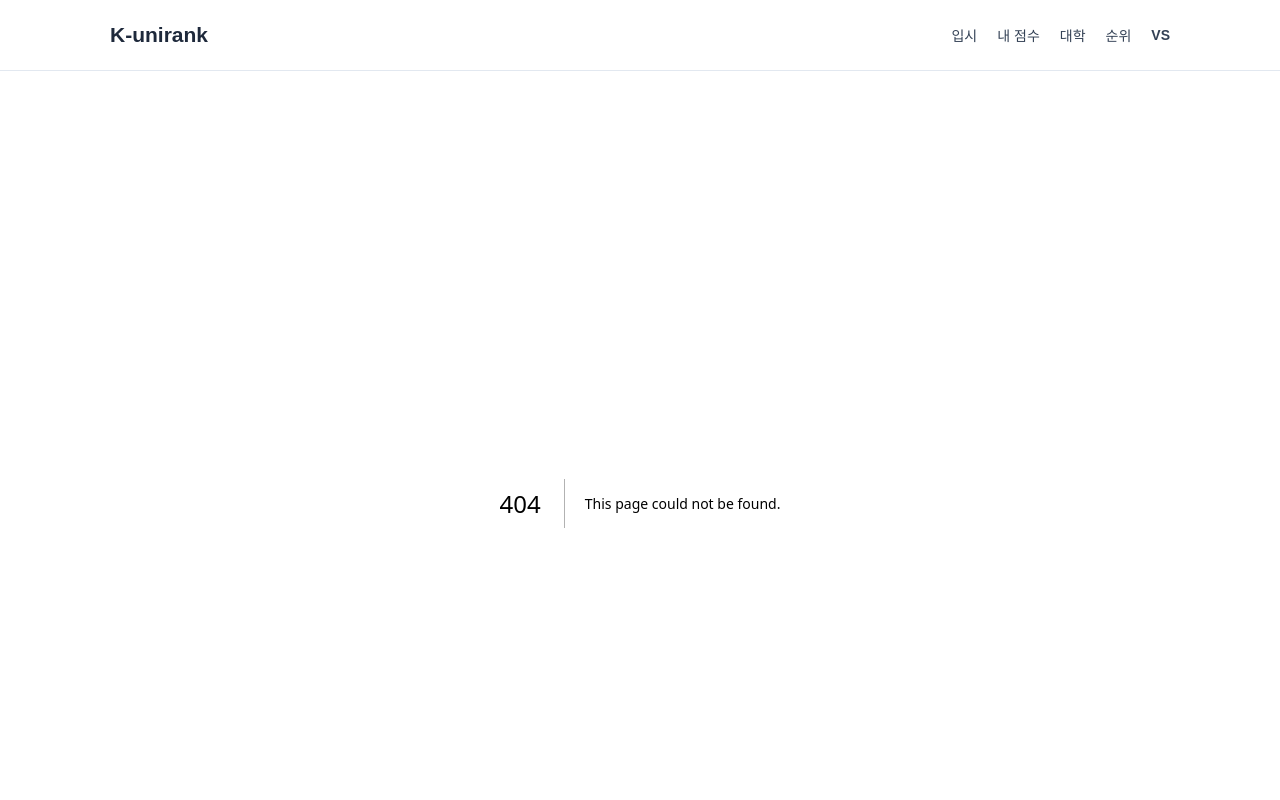
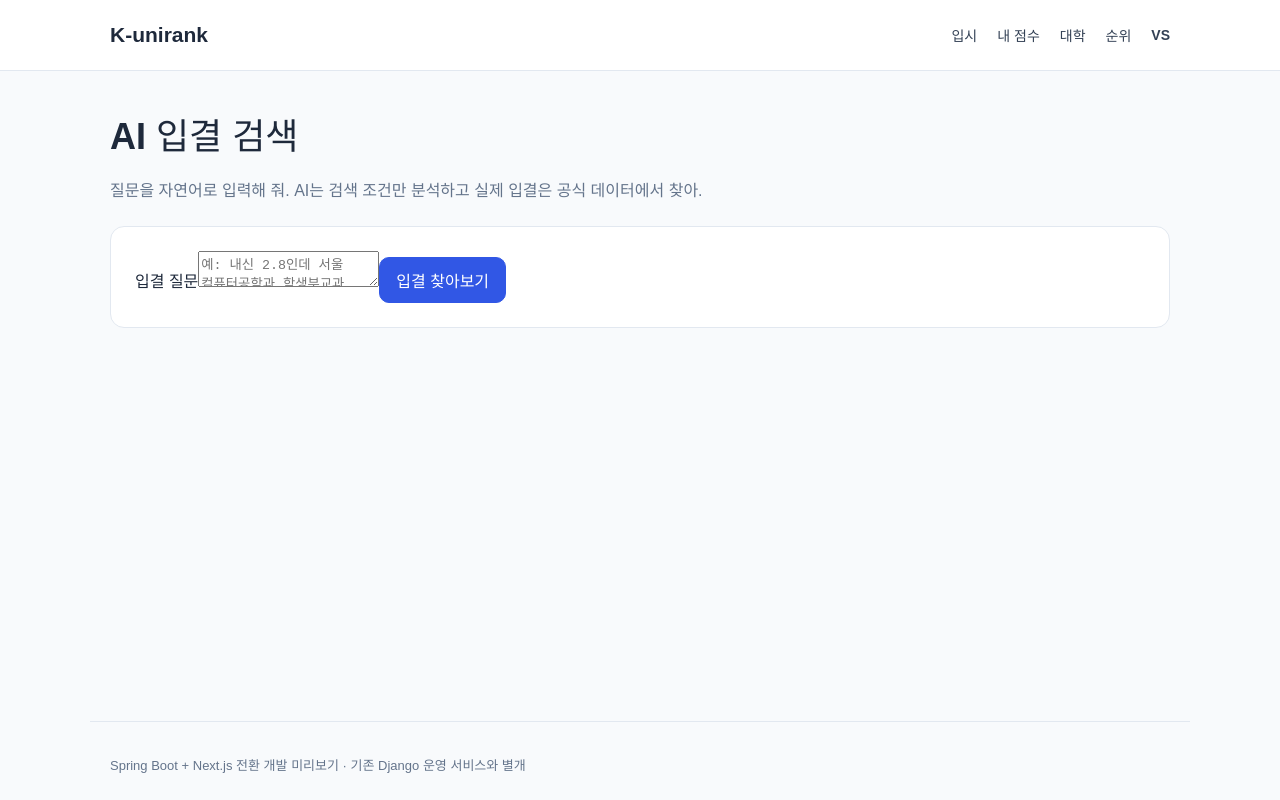
Before and after one commit to dh1180/K-unirank_FrontEnd, a Next.js app: page /ai in a window 1280 px wide. Before the commit this address had no page. Shown: the top 800 px of the page. Built offline with nearby package versions, Linux system fonts and the light colour scheme.

Commit message:
feat: React 자연어 입결 질문·근거 결과 화면 구현
- AI 질문 입력과 API 장애·기능 비활성 안내 처리
- Spring 조회 입결 컷과 대학·학과 출처 링크 표시
- 합격 가능성 단정 없이 과거 자료임을 명시

```diff
--- /dev/null
+++ b/src/app/ai/page.tsx
@@ -0,0 +1,86 @@
+"use client";
+
+import Link from "next/link";
+import { useState, type FormEvent } from "react";
+import type { GradeComparison } from "@/lib/types";
+
+type Reply = {
+  filters: { grade: number; year: number | null; major: string | null; region: string | null };
+  admissions: GradeComparison;
+  evidencePolicy: string;
+};
+
+export default function AiPage() {
+  const [question, setQuestion] = useState("");
+  const [result, setResult] = useState<Reply | null>(null);
+  const [error, setError] = useState("");
+  const [pending, setPending] = useState(false);
+
+  async function submit(e: FormEvent<HTMLFormElement>) {
+    e.preventDefault();
+    if (pending) return;
+    setPending(true);
+    setResult(null);
+    setError("");
+    try {
+      const response = await fetch("/api/ai/questions", {
+        method: "POST", credentials: "same-origin",
+        headers: { "Content-Type": "application/json" },
+        body: JSON.stringify({ question }),
+      });
+      const payload = await response.json();
+      if (!response.ok) {
+        throw new Error(typeof payload?.detail === "string" ? payload.detail : "AI 조회에 실패했어.");
+      }
+      setResult(payload as Reply);
+    } catch (ex) {
+      setError(ex instanceof Error ? ex.message : "서버에 연결할 수 없어.");
+    } finally {
+      setPending(false);
+    }
+  }
+
+  return (
+    <>
+      <section className="page-header">
+        <h1>AI 입결 검색</h1>
+        <p>질문을 자연어로 입력해 줘. AI는 검색 조건만 분석하고 실제 입결은 공식 데이터에서 찾아.</p>
+      </section>
+      <section className="panel">
+        <form onSubmit={submit} className="ai-form">
+          <label htmlFor="ai-question">입결 질문</label>
+          <textarea id="ai-question" required minLength={8} maxLength={500}
+                    value={question} onChange={e => setQuestion(e.target.value)}
+                    placeholder="예: 내신 2.8인데 서울 컴퓨터공학과 학생부교과 2026학년도 결과 알려줘" />
+          <button className="button primary" type="submit" disabled={pending || question.trim().length < 8}>
+            {pending ? "검색 중..." : "입결 찾아보기"}
+          </button>
+        </form>
+        {error && <p role="alert" className="notice">{error}</p>}
+      </section>
+      {result && (
+        <section className="panel results">
+          <h2>검색 결과</h2>
+          <p>내신 {result.filters.grade}등급 · {result.admissions.selectedYear ?? "학년도 미확인"}학년도 ·
+             검색 결과 {result.admissions.totalCount.toLocaleString("ko-KR")}건</p>
+          {result.admissions.items.length ? (
+            <ul className="item-list">
+              {result.admissions.items.map(row => (
+                <li className="list-item" key={row.resultId}>
+                  <div>
+                    <strong>{row.universityName} · {row.recruitmentUnitName}</strong>
+                    <p className="muted">{row.selectionCategory} / {row.selectionName} · {row.sourceName}</p>
+                    <p>{row.referenceBasis}: {row.referenceCut}등급</p>
+                    <Link href={`/admissions/unit/${row.recruitmentUnitId}/`}>공개 입결 확인</Link>
+                  </div>
+                </li>
+              ))}
+            </ul>
+          ) : <p>공개된 입결이 없어. <Link href="/admissions/compare/">조건 검색</Link>을 이용해 줘.</p>}
+          <p className="help">{result.evidencePolicy}</p>
+          <p className="help">과거 컷은 합격 확률이나 지원 자격을 보장하지 않아.</p>
+        </section>
+      )}
+    </>
+  );
+}
```
